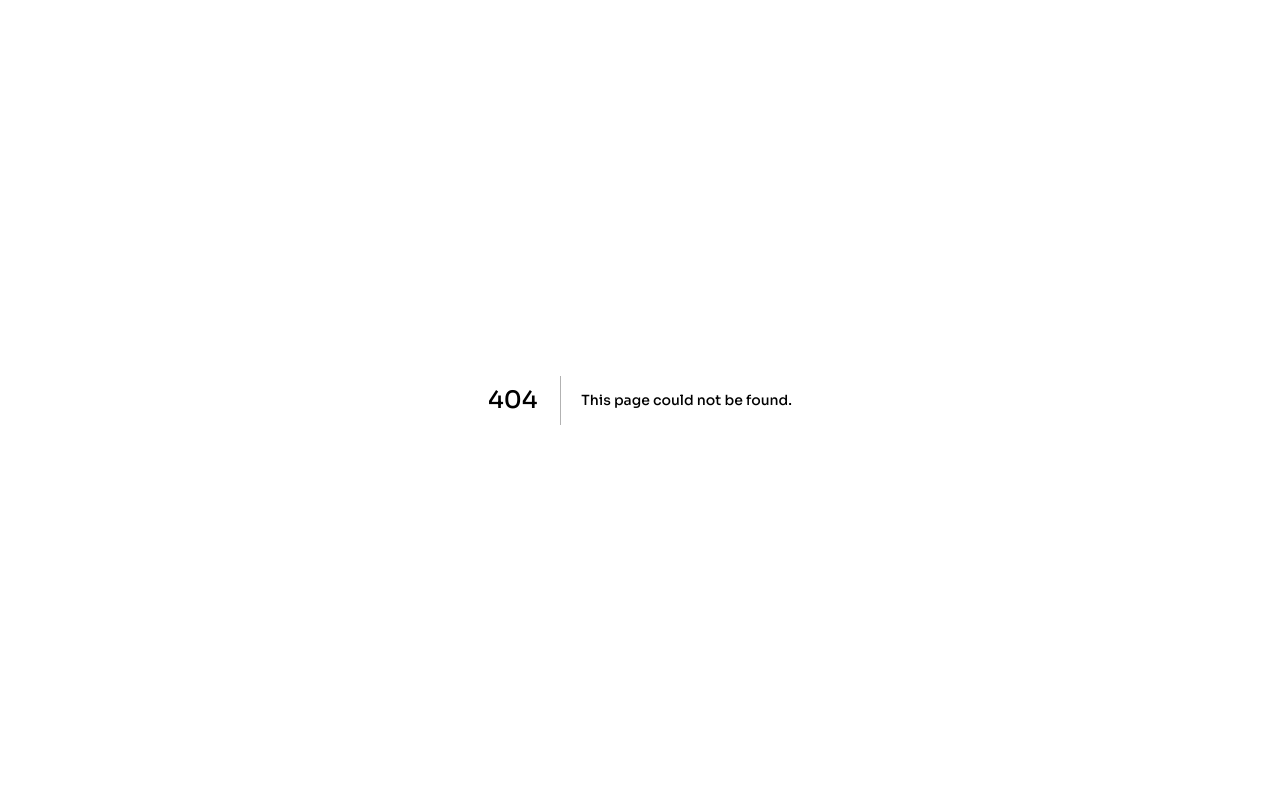
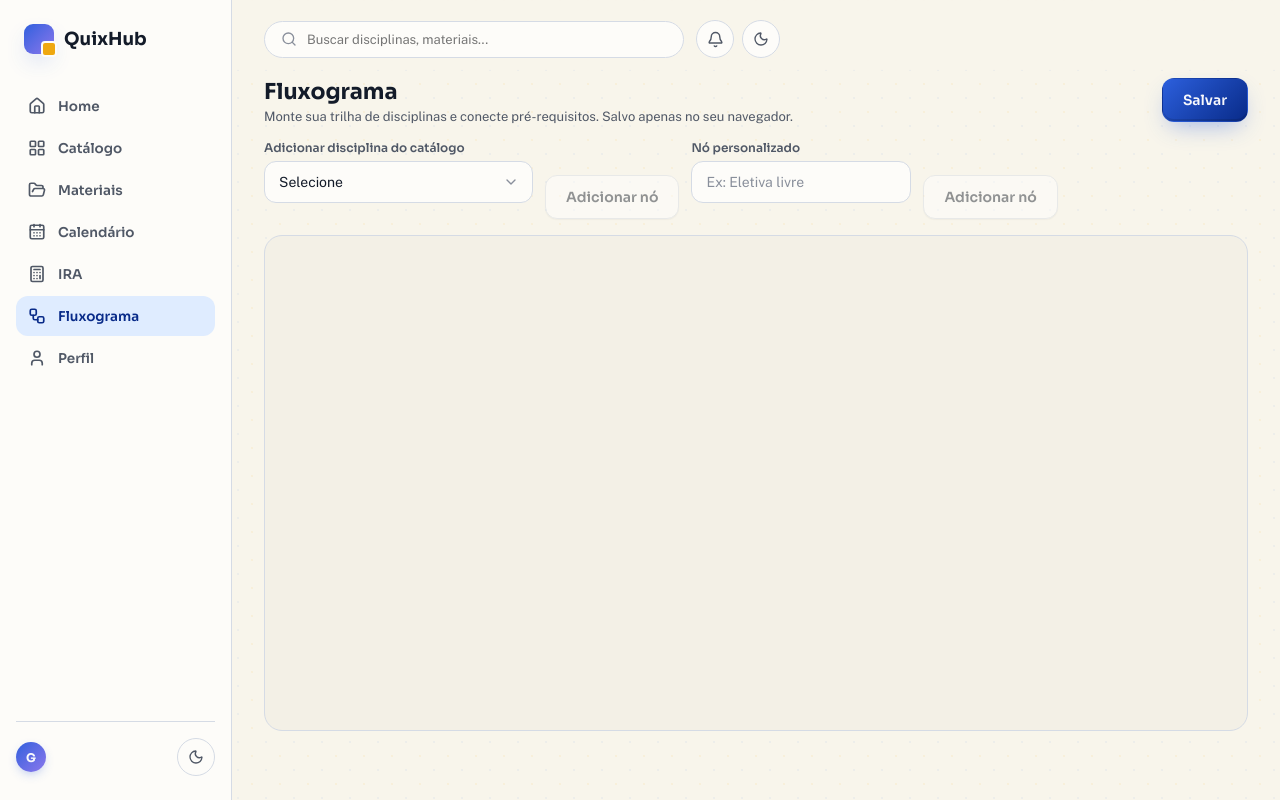
Before and after one commit to warrley/quixhub, a Next.js app in the folder frontend/: page /fluxograma in a window 1280 px wide. Before the commit this address had no page. Built offline with nearby package versions, Linux system fonts and the light colour scheme.

Commit message:
feat(frontend): add fluxograma builder route
React Flow canvas seeded from FluxogramaProvider's persisted state,
plus a toolbar to add catalog disciplines or custom nodes and connect
prerequisite edges by hand. Explicit "Salvar" converts the live
canvas back to FluxogramaNode/Edge and persists it.

```diff
--- /dev/null
+++ b/frontend/app/(shell)/fluxograma/page.tsx
@@ -0,0 +1,234 @@
+'use client';
+
+import '@xyflow/react/dist/style.css';
+
+import {
+  addEdge,
+  Background,
+  Controls,
+  MiniMap,
+  ReactFlow,
+  ReactFlowProvider,
+  useEdgesState,
+  useNodesState,
+  type Connection,
+  type Edge,
+  type Node,
+} from '@xyflow/react';
+import { useCallback, useEffect, useMemo, useRef, useState, type CSSProperties } from 'react';
+import { Button } from '@/components/Button';
+import { SelectField, TextField } from '@/components/Field';
+import { useToast } from '@/components/Toast';
+import { disciplines } from '@/data/mock';
+import type { FluxogramaEdge, FluxogramaNode } from '@/data/types';
+import { useFluxograma } from '@/lib/fluxogramaStore';
+import styles from './Fluxograma.module.css';
+
+const RATING_TONE: Record<string, string> = {
+  accent: 'var(--accent)',
+  accent2: 'var(--accent-2-ink)',
+  accent3: 'var(--accent-3)',
+  accent4: 'var(--accent-4)',
+};
+
+function toFlowNode(n: FluxogramaNode): Node {
+  const discipline = n.disciplineId ? disciplines.find((d) => d.id === n.disciplineId) : undefined;
+  return {
+    id: n.id,
+    position: n.position,
+    data: { label: n.label },
+    type: 'default',
+    className: n.kind === 'catalog' ? styles.nodeCatalog : styles.nodeCustom,
+    style: discipline ? ({ '--node-accent': RATING_TONE[discipline.accent] } as CSSProperties) : undefined,
+  };
+}
+
+function toFlowEdge(e: FluxogramaEdge): Edge {
+  return { id: e.id, source: e.source, target: e.target, animated: e.origin === 'catalog' };
+}
+
+function gridLayout(): FluxogramaNode[] {
+  const bySemester = new Map<string, typeof disciplines>();
+  for (const d of disciplines) {
+    if (!bySemester.has(d.semester)) bySemester.set(d.semester, []);
+    bySemester.get(d.semester)!.push(d);
+  }
+  const nodes: FluxogramaNode[] = [];
+  let col = 0;
+  for (const [, group] of bySemester) {
+    group.forEach((d, row) => {
+      nodes.push({
+        id: `disc:${d.id}`,
+        kind: 'catalog',
+        disciplineId: d.id,
+        label: d.name,
+        position: { x: col * 260, y: row * 110 },
+      });
+    });
+    col += 1;
+  }
+  return nodes;
+}
+
+function FluxogramaCanvas() {
+  const { state, hydrated, save } = useFluxograma();
+  const { show } = useToast();
+
+  const [nodes, setNodes, onNodesChange] = useNodesState<Node>([]);
+  const [edges, setEdges, onEdgesChange] = useEdgesState<Edge>([]);
+  const syncedFromStorage = useRef(false);
+
+  useEffect(() => {
+    if (!hydrated || syncedFromStorage.current) return;
+    syncedFromStorage.current = true;
+    setNodes(state.nodes.map(toFlowNode));
+    setEdges(state.edges.map(toFlowEdge));
+    // eslint-disable-next-line react-hooks/exhaustive-deps
+  }, [hydrated]);
+
+  const [selectedDiscipline, setSelectedDiscipline] = useState('');
+  const [customLabel, setCustomLabel] = useState('');
+
+  const placedDisciplineIds = useMemo(
+    () => new Set(nodes.filter((n) => n.id.startsWith('disc:')).map((n) => n.id.slice(5))),
+    [nodes],
+  );
+
+  const onConnect = useCallback(
+    (connection: Connection) => setEdges((eds) => addEdge({ ...connection, animated: false }, eds)),
+    [setEdges],
+  );
+
+  function addCatalogNode() {
+    if (!selectedDiscipline) return;
+    const discipline = disciplines.find((d) => d.id === selectedDiscipline);
+    if (!discipline) return;
+    const id = `disc:${discipline.id}`;
+    if (nodes.some((n) => n.id === id)) return;
+    setNodes((cur) => [
+      ...cur,
+      toFlowNode({
+        id,
+        kind: 'catalog',
+        disciplineId: discipline.id,
+        label: discipline.name,
+        position: { x: 80 + (cur.length % 5) * 220, y: 80 + Math.floor(cur.length / 5) * 130 },
+      }),
+    ]);
+    setSelectedDiscipline('');
+  }
+
+  function addCustomNode() {
+    if (!customLabel.trim()) return;
+    const id = `custom:${Date.now()}`;
+    setNodes((cur) => [
+      ...cur,
+      toFlowNode({
+        id,
+        kind: 'custom',
+        label: customLabel.trim(),
+        position: { x: 80 + (cur.length % 5) * 220, y: 80 + Math.floor(cur.length / 5) * 130 },
+      }),
+    ]);
+    setCustomLabel('');
+  }
+
+  function quickStart() {
+    const seeded = gridLayout();
+    setNodes(seeded.map(toFlowNode));
+  }
+
+  function handleSave() {
+    const nextNodes: FluxogramaNode[] = nodes.map((n) => ({
+      id: n.id,
+      kind: n.id.startsWith('disc:') ? 'catalog' : 'custom',
+      disciplineId: n.id.startsWith('disc:') ? n.id.slice(5) : undefined,
+      label: typeof n.data.label === 'string' ? n.data.label : n.id,
+      position: n.position,
+    }));
+    const nextEdges: FluxogramaEdge[] = edges.map((e) => ({
+      id: e.id,
+      source: e.source,
+      target: e.target,
+      origin: e.animated ? 'catalog' : 'manual',
+    }));
+    save({ nodes: nextNodes, edges: nextEdges });
+    show('Fluxograma salvo!');
+  }
+
+  return (
+    <div>
+      <div className={styles.header}>
+        <div>
+          <h1 className={styles.title}>Fluxograma</h1>
+          <p className={styles.subtitle}>Monte sua trilha de disciplinas e conecte pré-requisitos. Salvo apenas no seu navegador.</p>
+        </div>
+        <Button onClick={handleSave}>Salvar</Button>
+      </div>
+
+      <div className={styles.toolbar}>
+        <div className={styles.toolbarField}>
+          <SelectField
+            label="Adicionar disciplina do catálogo"
+            value={selectedDiscipline}
+            onChange={(e) => setSelectedDiscipline(e.target.value)}
+          >
+            <option value="">Selecione</option>
+            {disciplines
+              .filter((d) => !placedDisciplineIds.has(d.id))
+              .map((d) => (
+                <option key={d.id} value={d.id}>
+                  {d.name}
+                </option>
+              ))}
+          </SelectField>
+        </div>
+        <Button variant="secondary" onClick={addCatalogNode} disabled={!selectedDiscipline}>
+          Adicionar nó
+        </Button>
+
+        <div className={styles.toolbarField}>
+          <TextField label="Nó personalizado" placeholder="Ex: Eletiva livre" value={customLabel} onChange={(e) => setCustomLabel(e.target.value)} />
+        </div>
+        <Button variant="secondary" onClick={addCustomNode} disabled={!customLabel.trim()}>
+          Adicionar nó
+        </Button>
+
+        {hydrated && nodes.length === 0 && (
+          <Button variant="ghost" onClick={quickStart}>
+            Adicionar todas as disciplinas do catálogo
+          </Button>
+        )}
+      </div>
+
+      <div className={styles.canvasWrap}>
+        {!hydrated ? null : nodes.length === 0 ? (
+          <div className={styles.emptyState}>
+            <span>Nenhum nó ainda — adicione uma disciplina do catálogo ou um nó personalizado para começar.</span>
+          </div>
+        ) : (
+          <ReactFlow
+            nodes={nodes}
+            edges={edges}
+            onNodesChange={onNodesChange}
+            onEdgesChange={onEdgesChange}
+            onConnect={onConnect}
+            fitView
+          >
+            <Background />
+            <Controls />
+            <MiniMap />
+          </ReactFlow>
+        )}
+      </div>
+    </div>
+  );
+}
+
+export default function Fluxograma() {
+  return (
+    <ReactFlowProvider>
+      <FluxogramaCanvas />
+    </ReactFlowProvider>
+  );
+}
```
